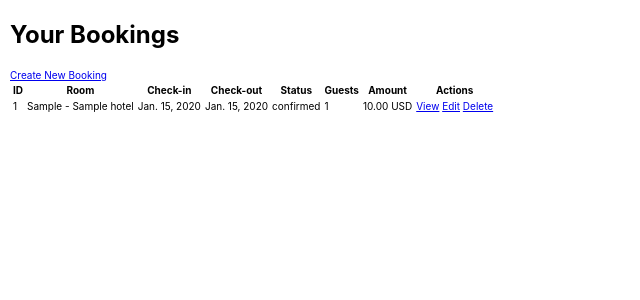
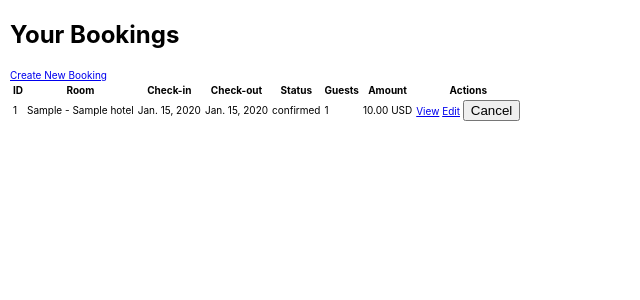
Before and after one commit to Hesham243/Hotel-Management-System, a Django app: page /bookings/ in a window 1280 px wide. Shown: the part 55-355 px from the top of the page, without its empty margins (0-640 px from the left). Run offline with Django 5.2, Linux system fonts and the light colour scheme; a user stored in the database is signed in; tables that the repository leaves empty hold one stand-in row (values such as "Sample post").

Commit message:
add booking cancellation + user full controll over booking

```diff
--- a/HMS_app/templates/booking/booking_index.html
+++ b/HMS_app/templates/booking/booking_index.html
@@ -1,6 +1,11 @@
 {% extends 'base.html' %}
 {% block content %}
   <h2>Your Bookings</h2>
+  {% if cancelled %}
+    <div style="background: #eafbe7; color: #1a8000; padding: 10px; border-radius: 8px; margin-bottom: 16px;">
+      Booking cancelled successfully.
+    </div>
+  {% endif %}
   <a href="{% url 'booking-create' %}">Create New Booking</a>
   <table>
     <thead>
@@ -27,8 +32,14 @@
         <td>{{ booking.total_amount }} {{ booking.currency }}</td>
         <td>
           <a href="{% url 'booking-detail' booking.id %}">View</a>
-          <a href="{% url 'booking-update' booking.id %}">Edit</a>
-          <a href="{% url 'booking-delete' booking.id %}">Delete</a>
+          {% if booking.status == 'confirmed' %}
+            <a href="{% url 'booking-update' booking.id %}">Edit</a>
+            <form method="post" style="display:inline;">
+              {% csrf_token %}
+              <input type="hidden" name="cancel_booking_id" value="{{ booking.id }}">
+              <button type="submit" onclick="return confirm('Are you sure you want to cancel this booking?');">Cancel</button>
+            </form>
+          {% endif %}
         </td>
       </tr>
       {% empty %}
--- a/HMS_app/views.py
+++ b/HMS_app/views.py
@@ -39,8 +39,18 @@ def room_detail(request, room_id):
 
 @login_required
 def booking_index(request):
+    cancelled = False
+    # Handle cancellation
+    if request.method == 'POST':
+        booking_id = request.POST.get('cancel_booking_id')
+        if booking_id:
+            booking = Booking.objects.filter(id=booking_id, user=request.user, status='confirmed').first()
+            if booking:
+                booking.status = 'cancelled'
+                booking.save()
+                cancelled = True
     bookings = Booking.objects.filter(user=request.user)
-    return render(request, 'booking/booking_index.html', {'bookings': bookings})
+    return render(request, 'booking/booking_index.html', {'bookings': bookings, 'cancelled': cancelled})
 
 @login_required
 def booking_detail(request, booking_id):
```
